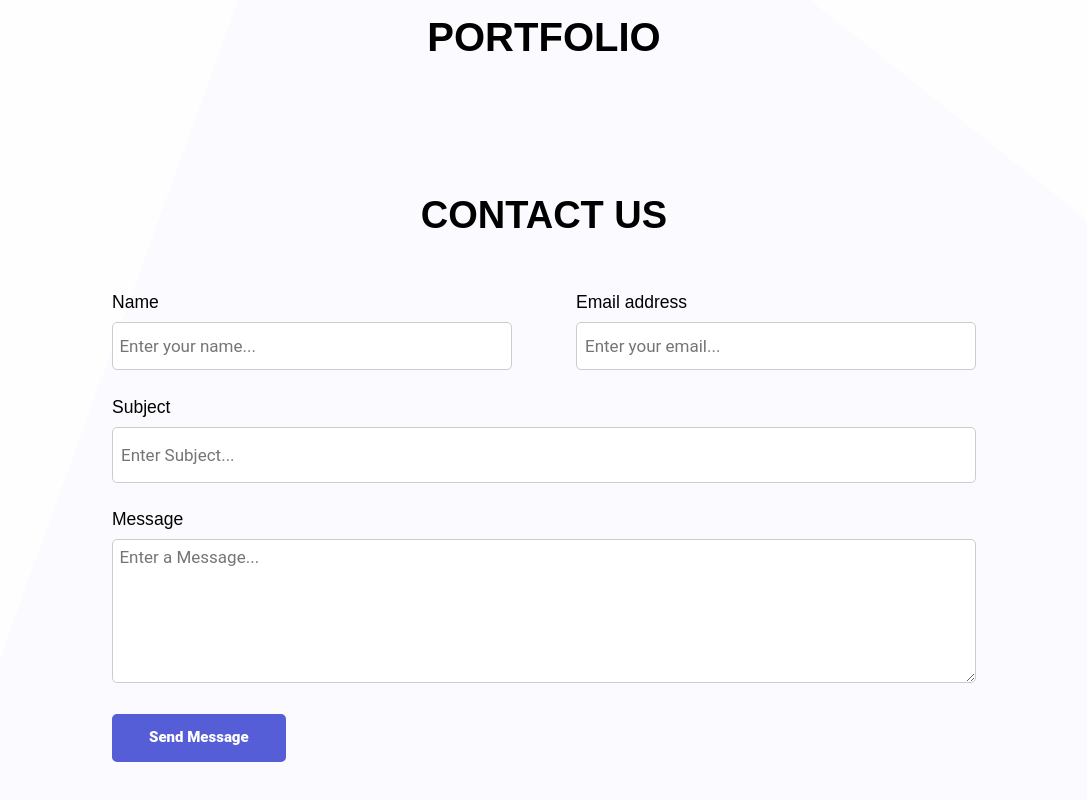
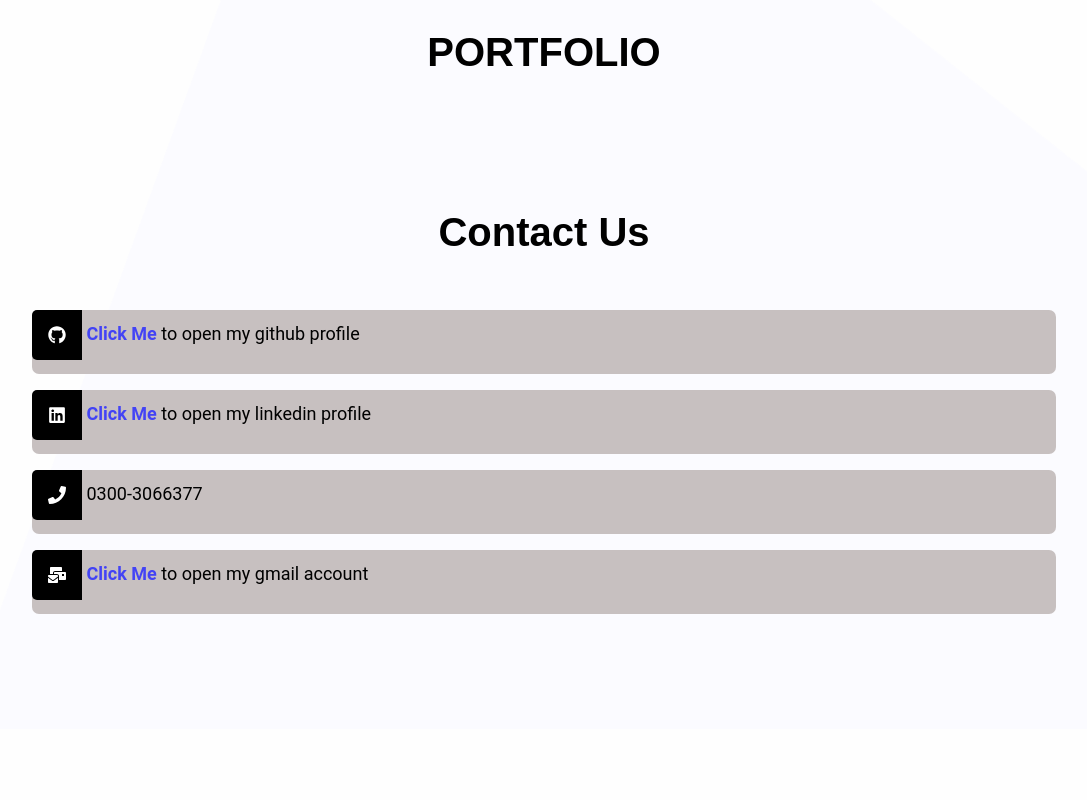
Before and after one commit to HammadShinwari/Shinwari, a React (Vite) app: page / in a window 1280 px wide. Shown: the part 2657-3457 px from the top of the page, without its empty margins (96-1183 px from the left). After the commit the page ends 3386 px from the top, so only its background shows below. Built offline with nearby package versions, Linux system fonts and the light colour scheme.

Commit message:
Shinwari Portfolio

```diff
--- a/package.json
+++ b/package.json
@@ -10,9 +10,13 @@
     "preview": "vite preview"
   },
   "dependencies": {
+    "@fortawesome/fontawesome-svg-core": "^6.5.1",
+    "@fortawesome/free-solid-svg-icons": "^6.5.1",
+    "@fortawesome/react-fontawesome": "^0.2.0",
     "emailjs-com": "^3.2.0",
     "react": "^18.2.0",
     "react-dom": "^18.2.0",
+    "react-icons": "^5.0.1",
     "scrollreveal": "^4.0.9"
   },
   "devDependencies": {
--- a/src/App.css
+++ b/src/App.css
@@ -79,6 +79,16 @@ h1, h2, h3, h4, h5, h6{
         width: 40vh;
     }
 
+    /* ================ contact ============== */
+
+    .icon{
+        font-size: 75px;
+    }
+
+    .contact p{
+        font-size: 25px;
+    }
+
 }
 
 @media (max-width: 850px){
@@ -156,30 +166,16 @@ h1, h2, h3, h4, h5, h6{
         width: 75vh;
     }
 
-}
-
-@media (max-width: 750px){
-
     /* ================ contact ============== */
 
-    .c-top-text h1{
-        font-size: 32px;
+    .contact p{
+        font-size: 20px;
     }
 
-    .n-e{
-        display: flex;
-        flex-direction: column;
+    .icon{
+        font-size: 50px;
     }
 
-    .n-e .name-div input{
-        width: 70vh;
-        height: 7vh;
-    }
-
-    .n-e .email-div input{
-        width: 70vh;
-        height: 7vh;
-    }
 }
 
 @media (max-width: 500px){
@@ -270,6 +266,30 @@ h1, h2, h3, h4, h5, h6{
         font-size: 4vh;
     }
 
+    /* ================ contact ============== */
+
+    .contact-container{
+        padding-bottom: 5vw;
+    }
+
+    .c-top-text h1{
+        font-size: 35px;
+    }
+
+    .contact{
+        padding: 5vw 2vh 50vw 2vh;
+        gap: 3vw;
+        height: 3vw;
+    }
+
+    .contact p{
+        font-size: 18px;
+    }
+
+    .icon{
+        font-size: 38px;
+    }
+
 }
 
 @media (max-width: 350px){
@@ -324,18 +344,11 @@ h1, h2, h3, h4, h5, h6{
     /* ================ contact ============== */
 
     .contact{
-        padding: 10vw 0;
+        padding-bottom: 60vw;
     }
 
-    .n-e .name-div input,
-    .n-e .email-div input{
-        width: 60vh;
-    }
-
-    .name-div,
-    .email-div,
-    .subject{
-        padding-bottom: 2vh;
+    .contact p{
+        font-size: 15px;
     }
 
 }
--- a/src/Style/contact.css
+++ b/src/Style/contact.css
@@ -4,106 +4,47 @@
 
 .c-top-text h1{
     text-align: center;
-    font-size: 38px;
-    font-weight: 800;
-    text-transform: uppercase;
+    font-size: 40px;
+    font-weight: 700;
 }
 
 /* ================ contact form ================ */
 
 .contact{
     display: flex;
+    flex-direction: column;
     align-items: center;
-    justify-content: center;
-    gap: 7vw;
-    padding-top: 4vw;
+    gap: 2vh;
+    padding: 4vw 10vw;
 }
 
-/* =============== form ============= */
-
-.n-e{
-    display: flex;
-    gap: 5vw;
+.github, .linkedin, .phone, .email{
+    width: 100%;
+    height: 8vh;
+    background: #c7c0c0;
+    align-items: center;
+    border-radius: 7px;
 }
 
-.n-e .name-div input{
-    width: 50vh;
-    height: 6vh;
-    font-size: 17px;
-    padding-left: .8vh;
-    border: 1px solid #ccc;
-    border-radius: 5px;
+.github p, .linkedin p, .phone p, .email p{
+    font-size: 18px;
+    margin: 0;
+    padding: 0;
+    line-height: 1.2;
 }
 
-.n-e .name-div h3{
-    padding-bottom: 1vh;
+.github a, .linkedin a, .email a{
+    text-decoration: none;
+    color: rgb(67, 67, 245);
+    font-weight: 600;
 }
 
-.n-e .email-div input{
-    width: 50vh;
-    height: 6vh;
-    font-size: 17px;
-    padding-left: 1vh;
-    border: 1px solid #ccc;
-    border-radius: 5px;
+.icon{
+    color: #fff;
+    padding: 2vh;
+    font-size: 50px;
+    vertical-align: middle;
+    background-color: #000;
+    border-top-left-radius: 5px;
+    border-bottom-left-radius: 5px;
 }
-
-.n-e .email-div h3{
-    padding-bottom: 1vh;
-}
-
-.subject{
-    padding-top: 2vw;
-}
-
-.subject h3{
-    padding-bottom: 1vh;
-}
-
-.subject input{
-    width: 100%;
-    height: 7vh;
-    font-size: 17px;
-    padding-left: 1vh;
-    border: 1px solid #ccc;
-    border-radius: 5px;
-}
-
-.message{
-    padding-top: 2vw;
-}
-
-.message h3{
-    padding-bottom: 1vh;
-}
-
-.message textarea{
-    width: 100%;
-    height: 18vh;
-    font-size: 17px;
-    padding-left: .8vh;
-    padding-top: .8vh;
-    border: 1px solid #ccc;
-    border-radius: 5px;
-}
-
-.send-button{
-    padding-top: 2vw;
-}
-
-.send-button button{
-    background-color: var(--color-purple);
-    border: 2px solid var(--color-purple);
-    border-radius: 5px;
-    padding: 12px 35px;
-    color: #fff;
-    font-weight: 800;
-    cursor: pointer;
-    transition: all 400ms ease-in-out;
-    font-size: 15px;
-}
-
-.send-button button:hover{
-    background: #fff;
-    color: #000;
-}
--- a/src/Style/services.css
+++ b/src/Style/services.css
@@ -10,9 +10,8 @@
 }
 
 .service-text h1{
-    font-size: 38px;
-    font-weight: 800;
-    text-transform: uppercase;
+    font-size: 45px;
+    font-weight: 700;
     color: var(--color-black);
 }
 
--- a/src/Style/skills.css
+++ b/src/Style/skills.css
@@ -7,9 +7,8 @@
 }
 
 .skills-text h1{
-    font-size: 40px;
-    font-weight: 800;
-    text-transform: uppercase;
+    font-size: 45px;
+    font-weight: 700;
     text-align: center;
     color: var(--color-black);
 }
--- a/src/components/Contact.jsx
+++ b/src/components/Contact.jsx
@@ -3,7 +3,8 @@ import React from 'react'
 // style file image
 import '../Style/contact.css'
 
-
+// icons
+import { FaGithub, FaLinkedin, FaMailBulk, FaPhone } from 'react-icons/fa';
 
 function Contact() {
 
@@ -17,37 +18,21 @@ function Contact() {
 
             <div className="contact">
 
-                <form className="form">
+                <div className="github">
+                    <p><FaGithub className='icon'/> <a href="https://github.com/HammadShinwari33">Click Me</a> to open my github profile</p>
+                </div>
 
-                    <div className="n-e">
+                <div className="linkedin">
+                    <p><FaLinkedin className='icon'/> <a href="https://www.linkedin.com/in/hammad-shinwari-694124283/">Click Me</a> to open my linkedin profile</p>
+                </div>
 
-                            <div className="name-div">
-                                <h3>Name</h3>
-                                <input type='text' placeholder='Enter your name...' name='user_name' required/>
-                            </div>
+                <div className="phone">
+                    <p><FaPhone className='icon'/> 0300-3066377</p>
+                </div>
 
-                            <div className="email-div">
-                                <h3>Email address</h3>
-                                <input type='email' placeholder='Enter your email...' name='user_email' required/>
-                            </div>
-
-                    </div>
-
-                    <div className="subject">
-                            <h3>Subject</h3>
-                            <input type="text" placeholder='Enter Subject...' name='subject' required/>
-                    </div>
-
-                    <div className="message">
-                            <h3>Message</h3>
-                            <textarea placeholder='Enter a Message...' className='textarea' name='message'></textarea>
-                    </div>
-
-                    <div className="send-button">
-                            <button>Send Message</button>
-                    </div>
-
-                </form>
+                <div className="email">
+                    <p><FaMailBulk className='icon'/> <a href="">Click Me</a> to open my gmail account</p>
+                </div>
 
             </div>
 
```
Also changed, not shown: 1 other file (tests, documents, lock files or other folders).
